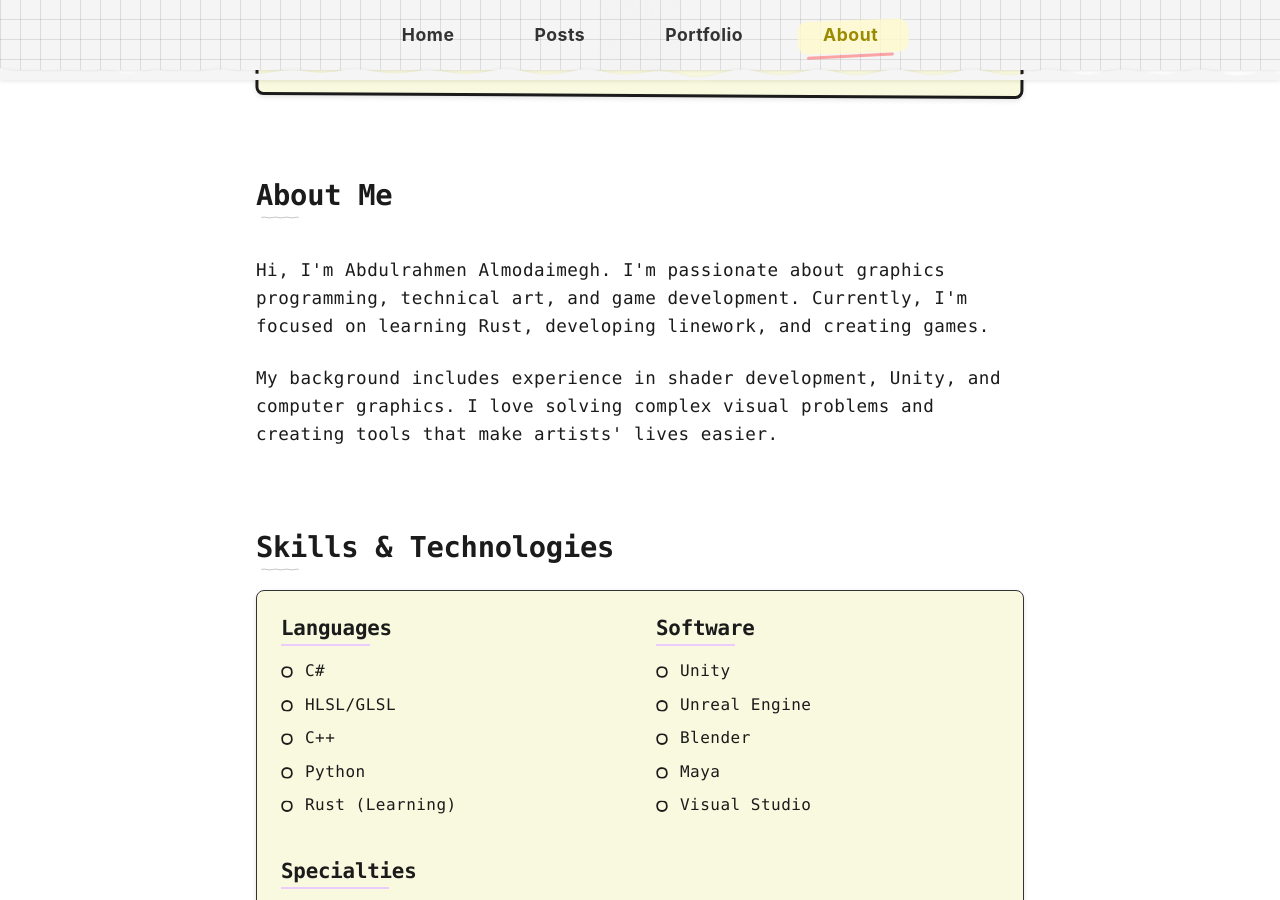
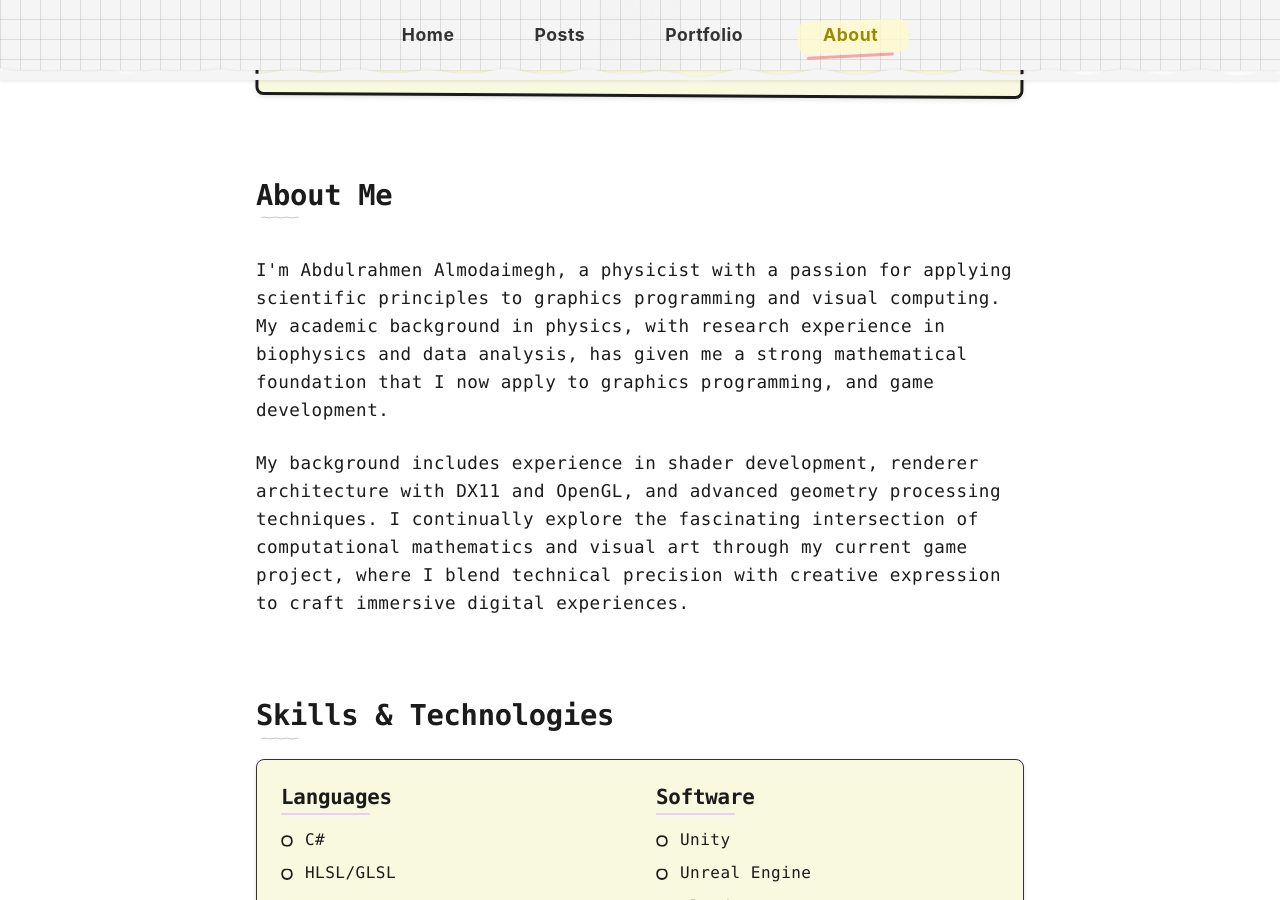
Before and after one commit to Abdul-Nosirrom/Abdul-Nosirrom.github.io, a Jekyll site: the page built from about.html, in a window 1280 px wide and 900 px high, scrolled down 269 px. Built offline with Jekyll 4.4.1, drawn with Linux system fonts in a browser that asks for light colours; nearby versions of some CDN libraries; grey boxes are pictures that could not be loaded.

Commit message:
Updated text in about me sections

```diff
--- a/about.html
+++ b/about.html
@@ -19,13 +19,14 @@ title: About Me
     <div class="bio-content">
       <p>
         <!-- Add your bio text here -->
-        Hi, I'm Abdulrahmen Almodaimegh. I'm passionate about graphics programming,
-        technical art, and game development. Currently, I'm focused on learning Rust,
-        developing linework, and creating games.
+        I'm Abdulrahmen Almodaimegh, a physicist with a passion for applying scientific principles to graphics programming and visual computing.
+        My academic background in physics, with research experience in biophysics and data analysis, has given me a strong mathematical foundation
+        that I now apply to graphics programming, and game development.
       </p>
       <p>
-        My background includes experience in shader development, Unity, and computer graphics.
-        I love solving complex visual problems and creating tools that make artists' lives easier.
+        My background includes experience in shader development, renderer architecture with DX11 and OpenGL, and advanced geometry processing techniques.
+        I continually explore the fascinating intersection of computational mathematics and visual art through my current game project, where I blend technical
+        precision with creative expression to craft immersive digital experiences.
       </p>
       <!-- Add more paragraphs as needed -->
     </div>
```
Also changed, not shown: index.html (+6 -5 lines).
